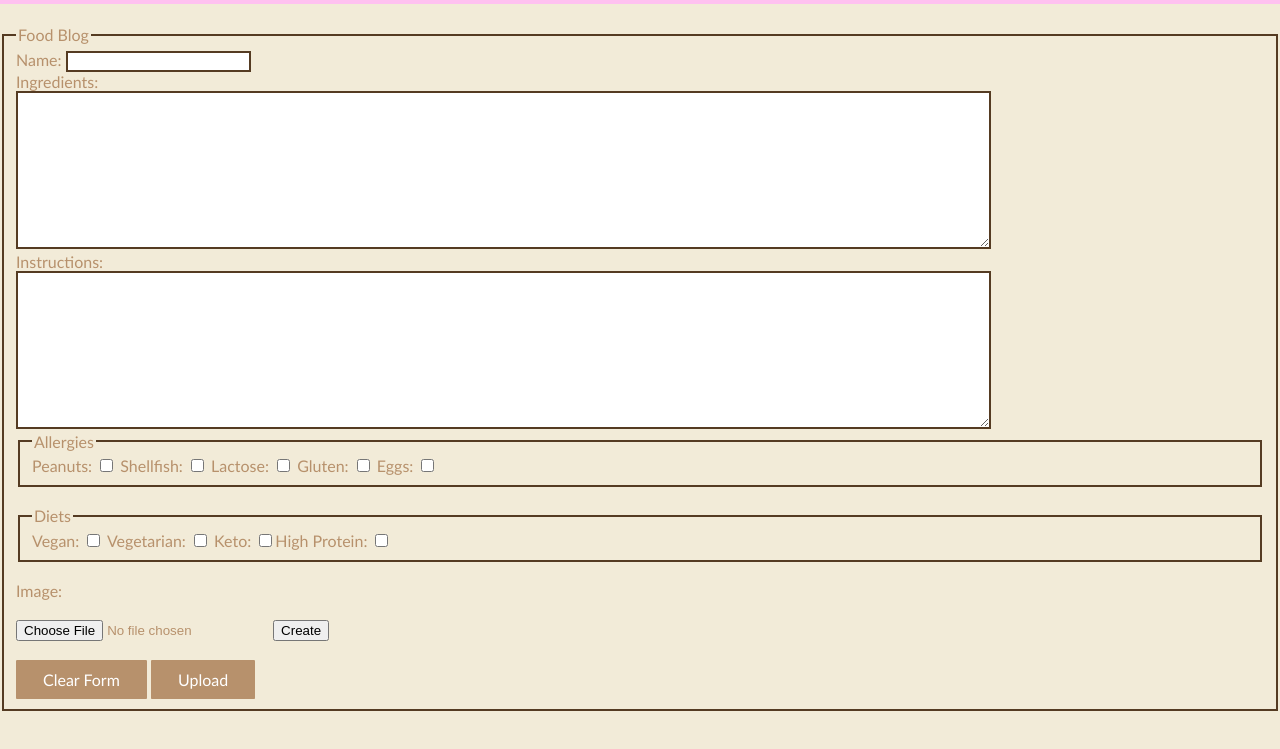
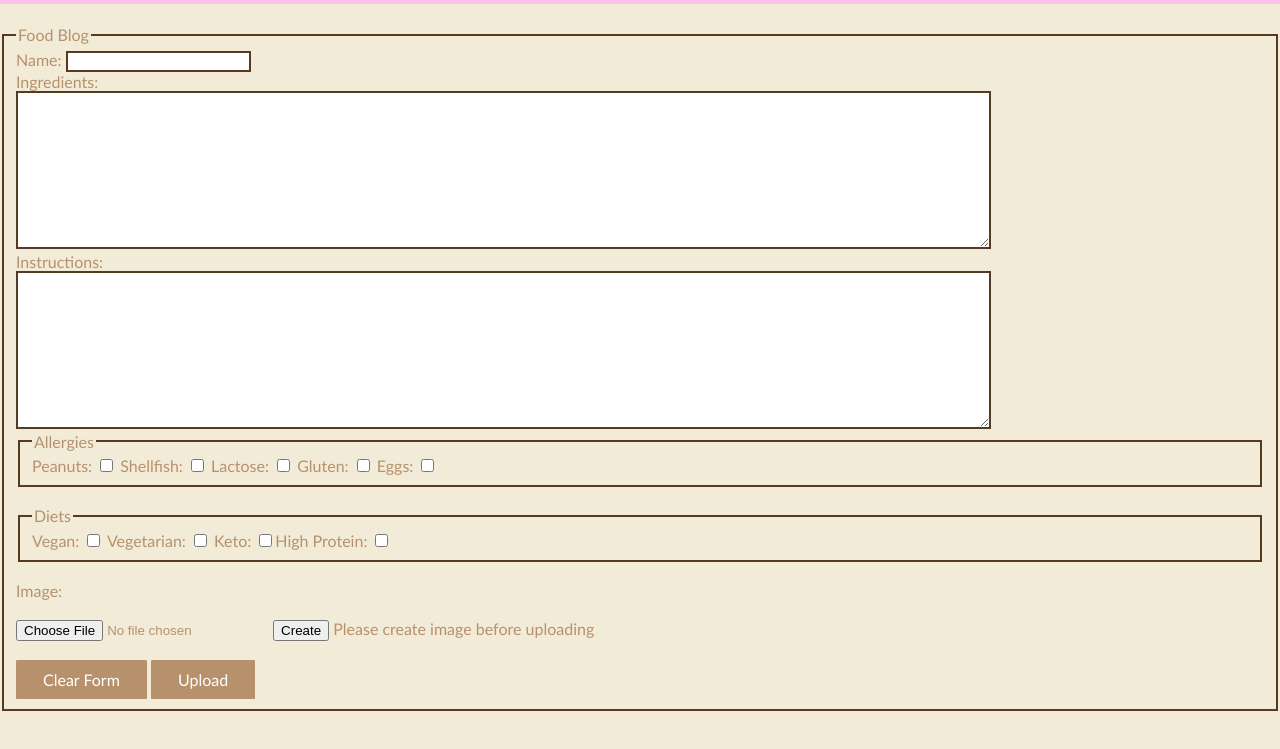
Before and after one commit to WebProgrammingSp2022/CS4-FoodBlog2, a website: page public/views/upload.html in a window 1280 px wide. Shown: the part 51-800 px from the top of the page. Drawn offline with nearby package versions, Linux system fonts and the light colour scheme; files whose address does not match are found by name.

Commit message:
added a line

```diff
--- a/public/views/upload.html
+++ b/public/views/upload.html
@@ -73,6 +73,7 @@
                     <input id="uploader" type="file" name="image">
                     <input onclick=setAction("Create") type="submit" value="Create">
                     </form>
+                    Please create image before uploading
                    <br>
 
 <!-- ingredients textarea
```
